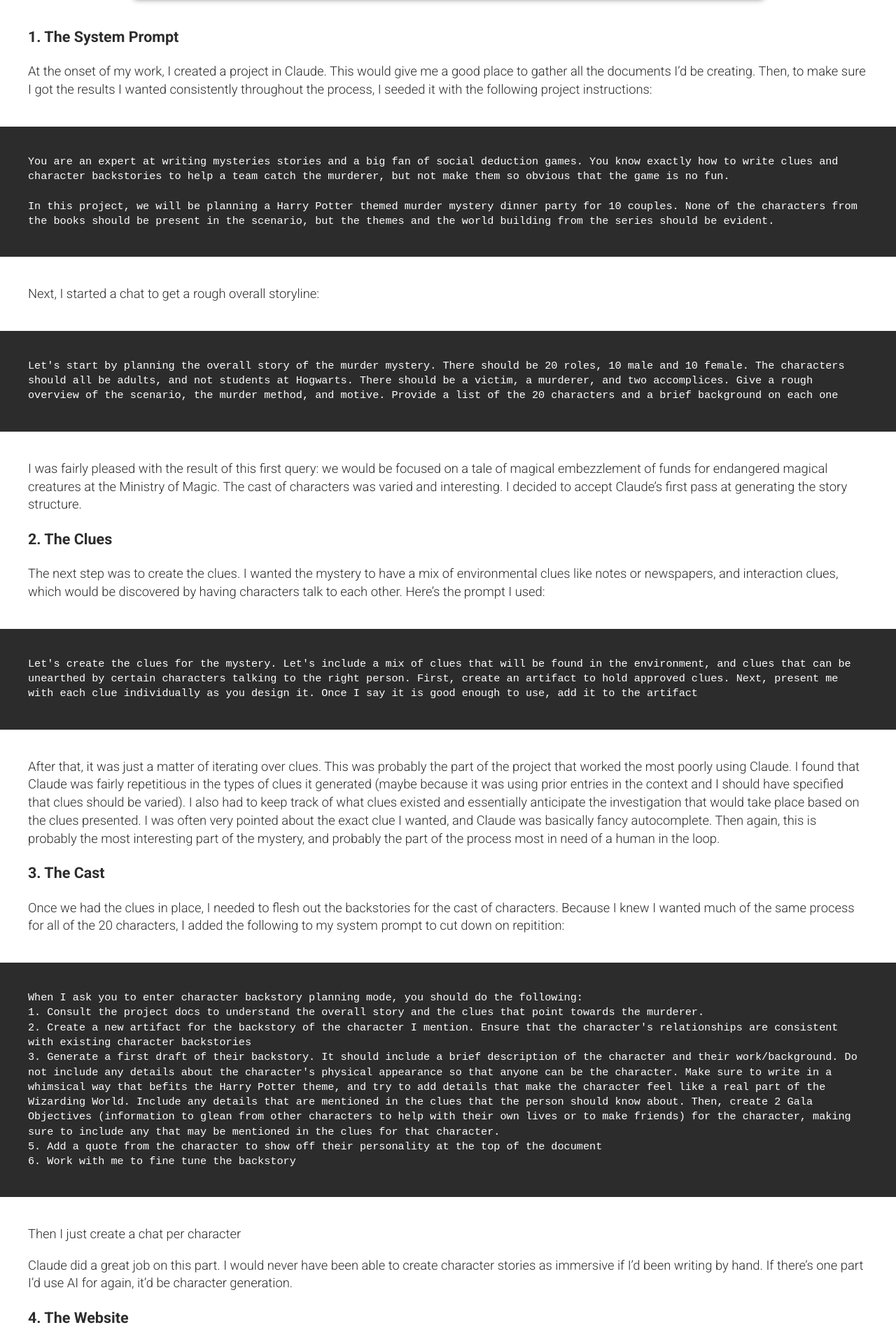
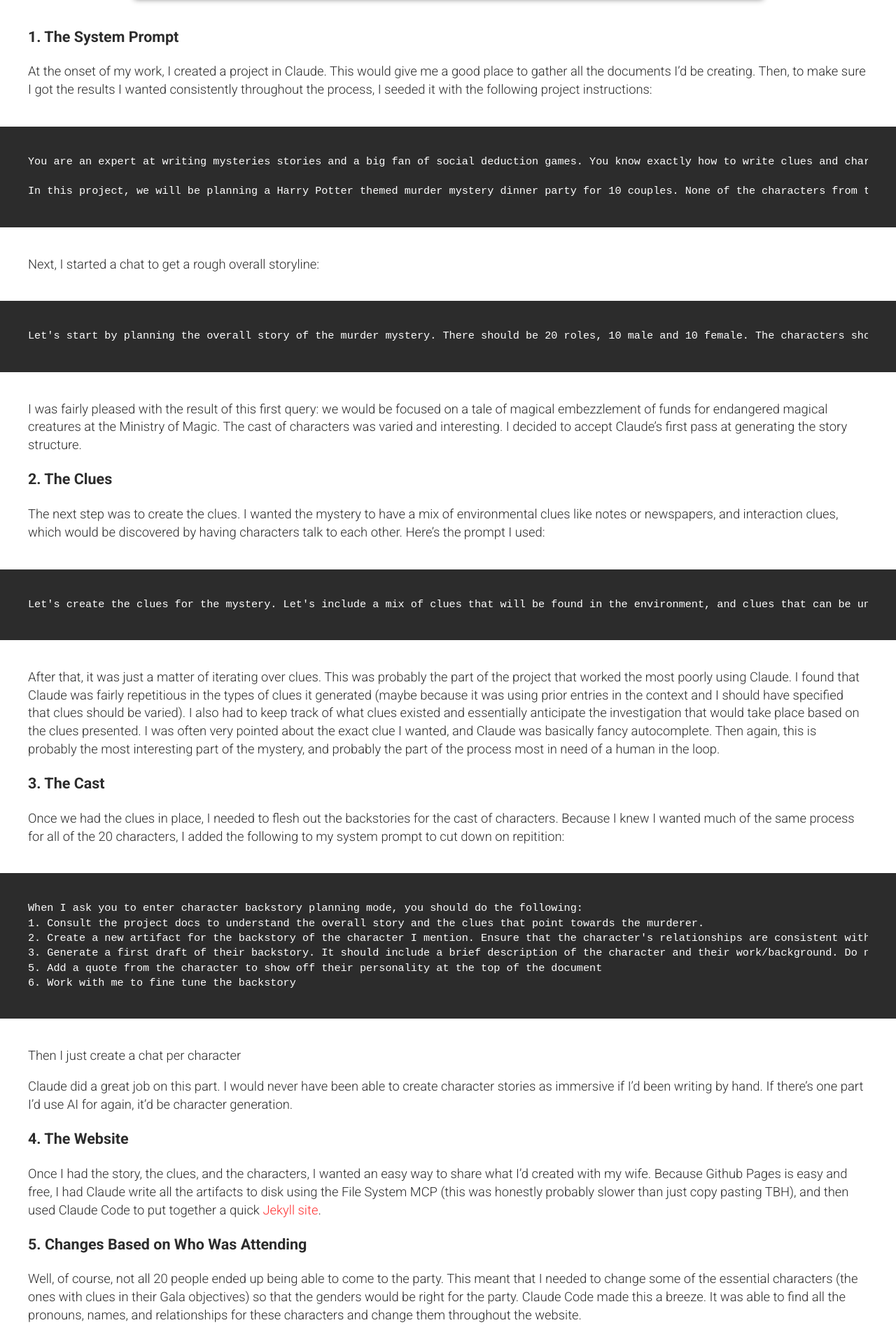
Before and after one commit to msiebert/msiebert.github.io, a Jekyll site: the page built from _posts/2025-10-27-generating-a-harry-potter-murder-mystery-dinner.md, in a window 1280 px wide. Shown: the part 1424-3318 px from the top of the page at 70% size. Built offline with Jekyll 4.4.1, drawn with Linux system fonts in a browser that asks for light colours; comment, search, counter and statistics services are not loaded.

Commit message:
Enable word wrapping only for AI prompt code blocks
- Regular code blocks (JavaScript, Python, etc.) now use single-line format with horizontal scrolling
- Markdown code blocks (used for AI prompts) retain word wrapping for better readability
- This differentiates AI prompts in the Harry Potter blog post from actual code examples

```diff
--- a/assets/css/site.css
+++ b/assets/css/site.css
@@ -197,9 +197,7 @@ article.post #disqus_thread .row {
 .highlight pre code {
   display: block;
   overflow-x: auto;
-  white-space: pre-wrap;
-  word-wrap: break-word;
-  word-break: break-word;
+  white-space: pre;
   font-size: 0.95rem;
 }
 .highlight pre .k,
@@ -220,6 +218,11 @@ article.post #disqus_thread .row {
 }
 .highlight pre .nt {
   color: #ff3333;
+}
+.highlight.language-markdown pre code {
+  white-space: pre-wrap;
+  word-wrap: break-word;
+  word-break: break-word;
 }
 /**
  * This less file contains the colors used in the site.
```
Also changed, not shown: assets/less/_code.less (+8 -3 lines).
